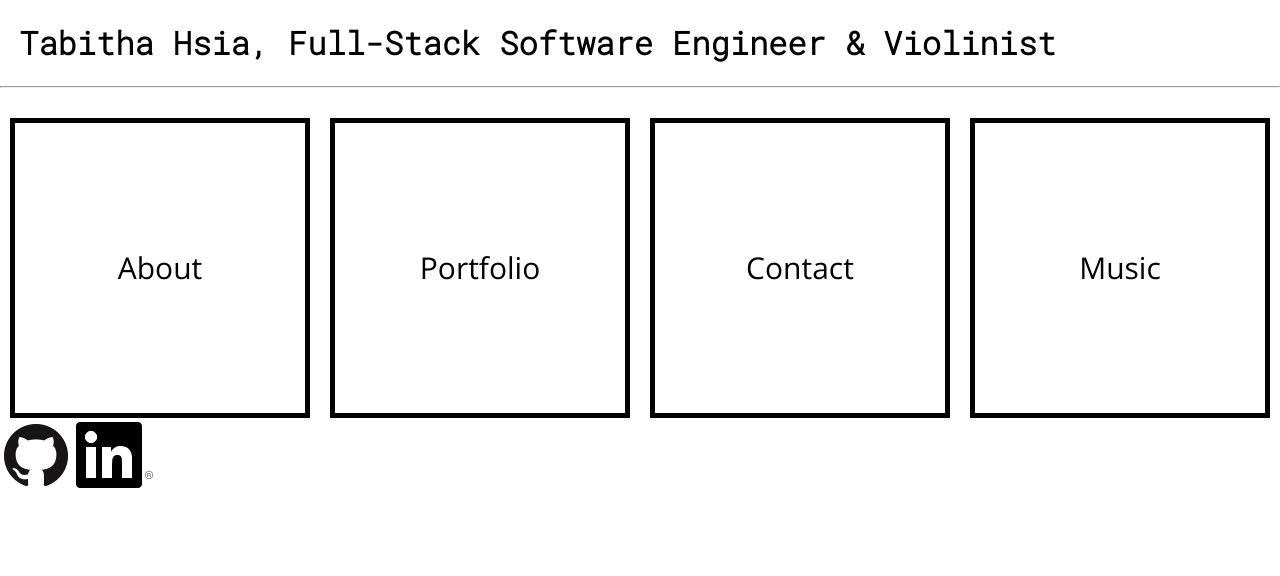
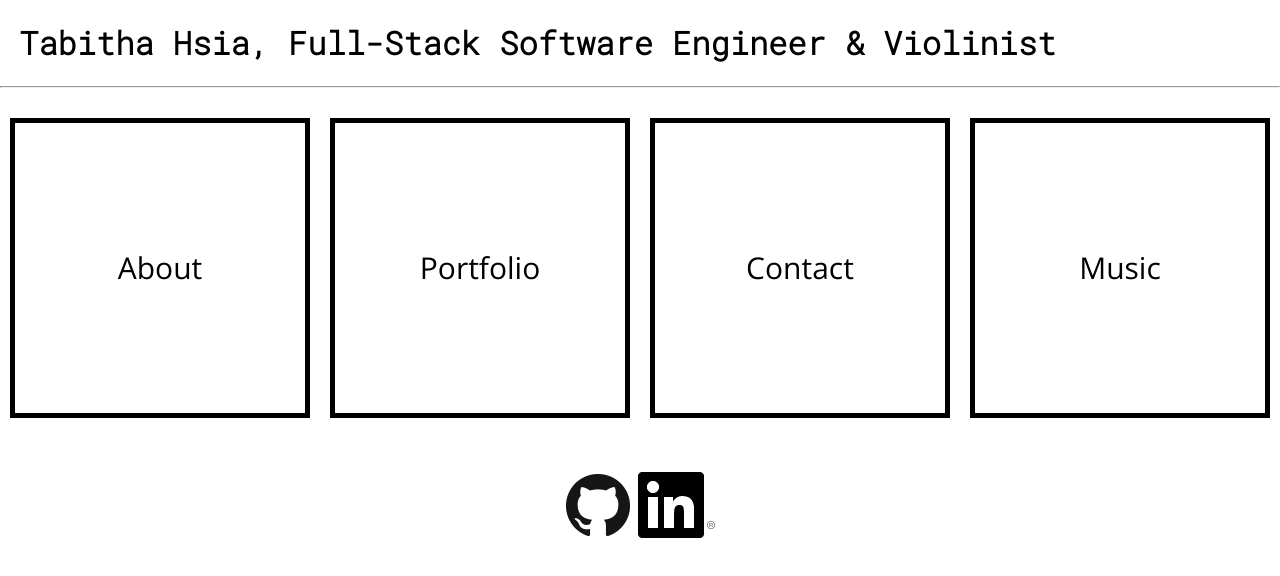
Before and after one commit to tabithahsia/Portfolio, a React (Create React App) app: page / in a window 1280 px wide. Shown: the top 576 px of the page. Built offline with nearby package versions, Linux system fonts and the light colour scheme.

Commit message:
Updated styles

```diff
--- a/src/styles.css
+++ b/src/styles.css
@@ -58,11 +58,12 @@ ul {
   -moz-columns: 3;
 }
 
-#image {
+#externalLinks {
   display: flex;
   flex-flow: row wrap;
   justify-content: center;
   align-items: flex-end;
+  margin-top: 50px
 }
 
 .container {
@@ -80,3 +81,16 @@ ul {
 .icon:hover {
   opacity: 0.5;
 }
+
+@media (max-width: 600px) {
+  iframe {
+    width: 100% !important;
+    height: auto !important;
+  }
+
+  .audio-container,
+  .video-container {
+    width: 100%;
+    margin-bottom: 20px;
+  }
+}
```
